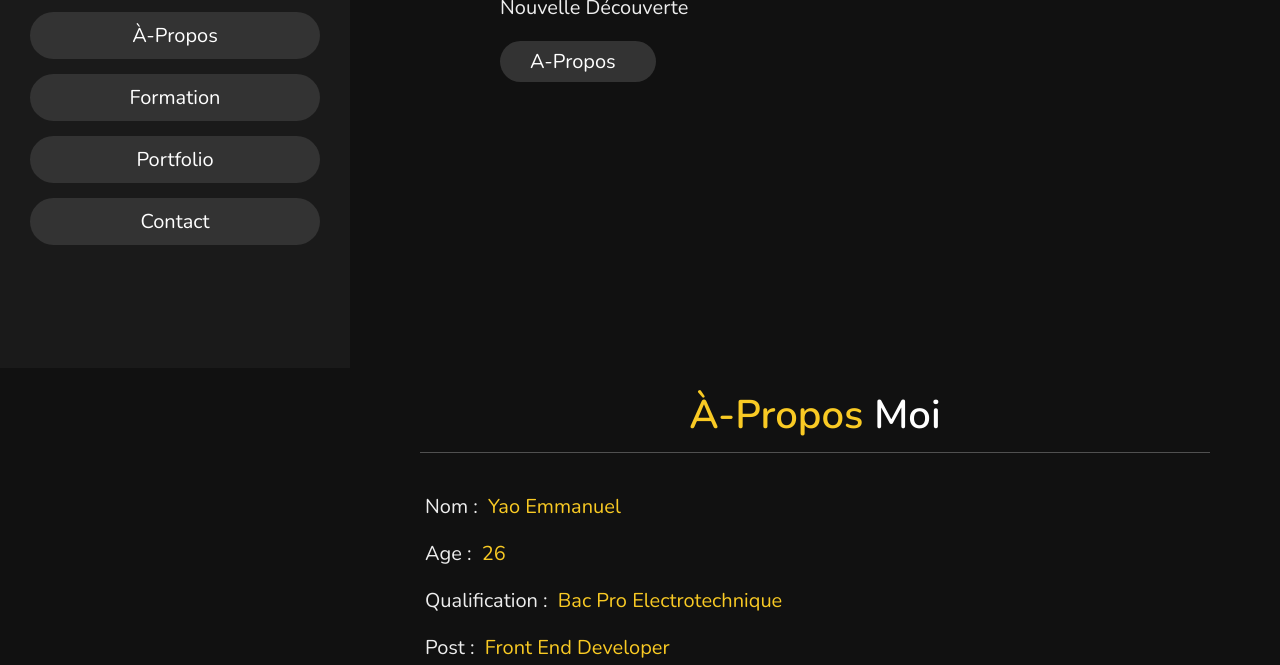
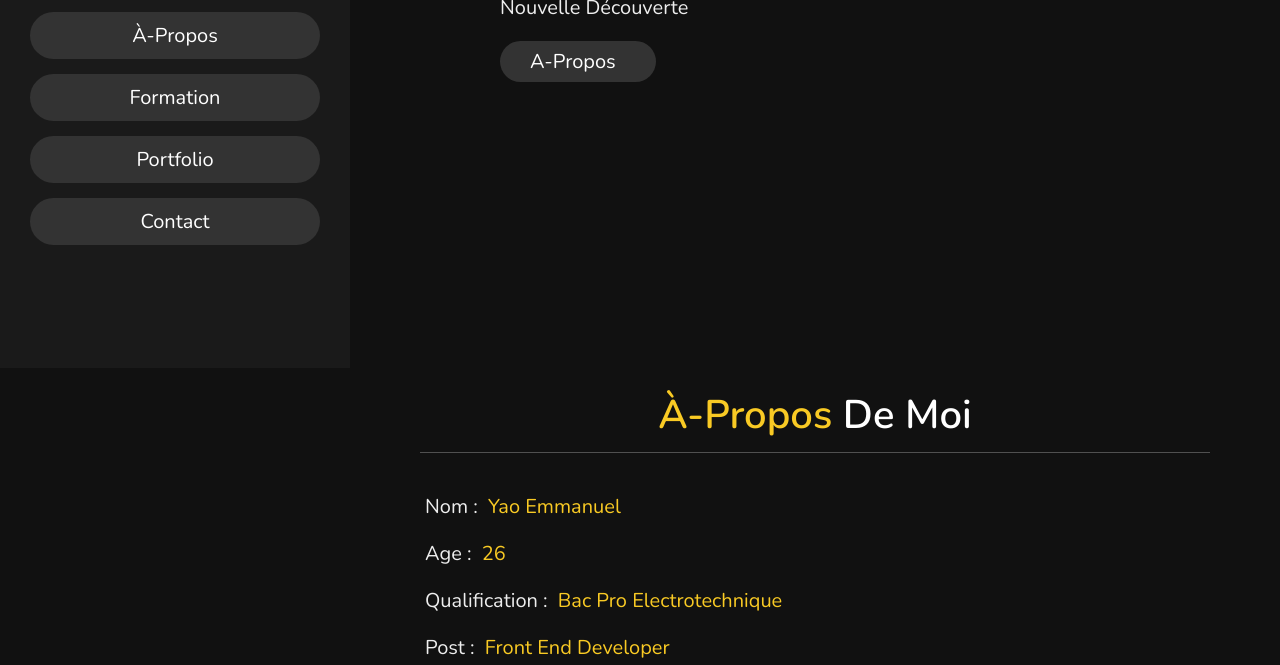
Before and after one commit to ManuYao/Portefolio, a plain HTML site: page index.html in a window 1280 px wide. Shown: the part 432-1097 px from the top of the page. Drawn offline with nearby package versions, Linux system fonts and the light colour scheme; some icons are missing.

Commit message:
Alpha tmp ⏱️ 02.11.23

```diff
--- a/index.html
+++ b/index.html
@@ -44,7 +44,7 @@
 
 <section class="about" id="about">
 
-<h1 class="heading"> <span>à-propos</span> Moi </h1>
+<h1 class="heading"> <span>à-propos</span> de Moi </h1>
 
 <div class="row">
 
```
